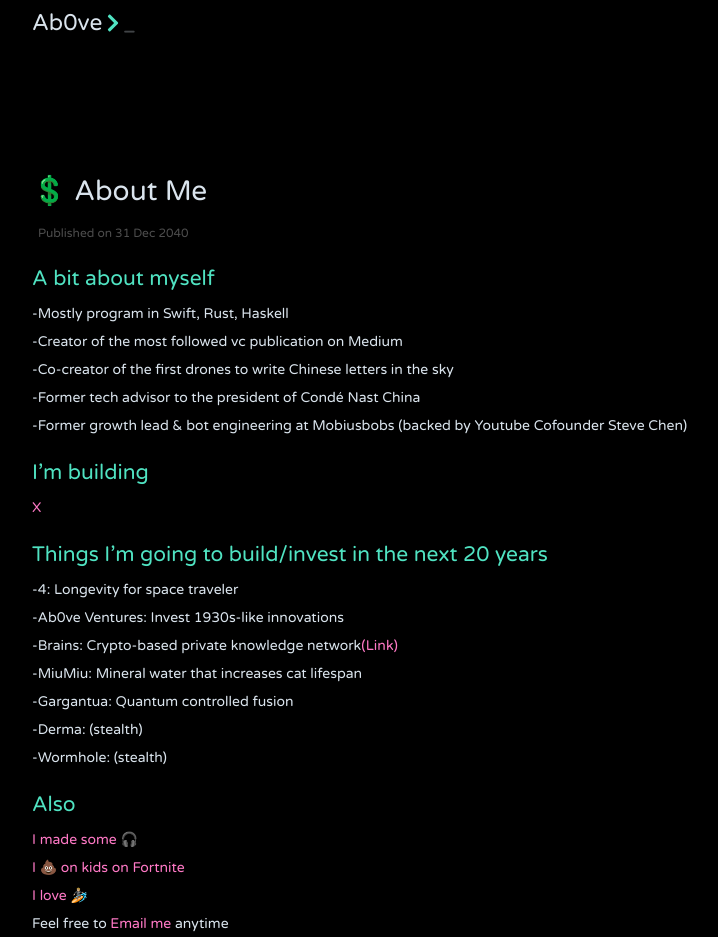
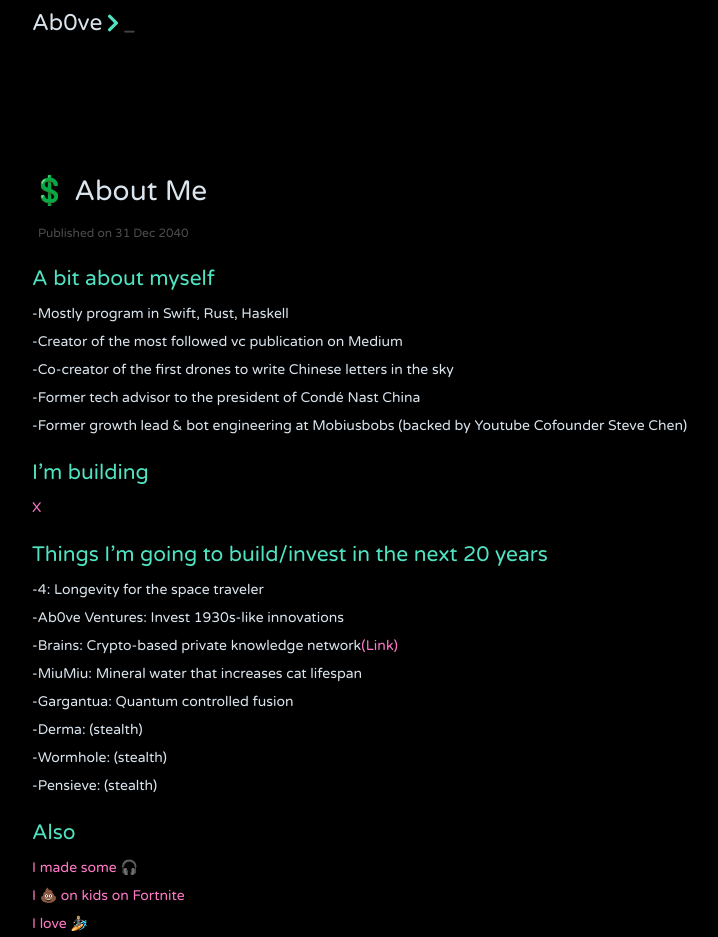
Before and after one commit to jithendrabsy/thoughts, a Jekyll site: the page built from _posts/2040-12-31-about-me.md, in a window 1280 px wide, cut to the strip 0-937 px from the top of the page. Shown: the whole strip, without its empty margins (238-956 px from the left). Built offline with Jekyll 4.4.1, drawn with Linux system fonts in a browser that asks for light colours; nearby versions of some CDN libraries.

Commit message:
Update Me

```diff
--- a/_posts/2040-12-31-about-me.md
+++ b/_posts/2040-12-31-about-me.md
@@ -25,7 +25,7 @@
 
 ## Things I'm going to build/invest in the next 20 years
 
--4: Longevity for space traveler
+-4: Longevity for the space traveler
 
 -Ab0ve Ventures: Invest 1930s-like innovations
 
@@ -38,6 +38,8 @@
 -Derma: (stealth)
 
 -Wormhole: (stealth)
+
+-Pensieve: (stealth)
 
 
 
```
